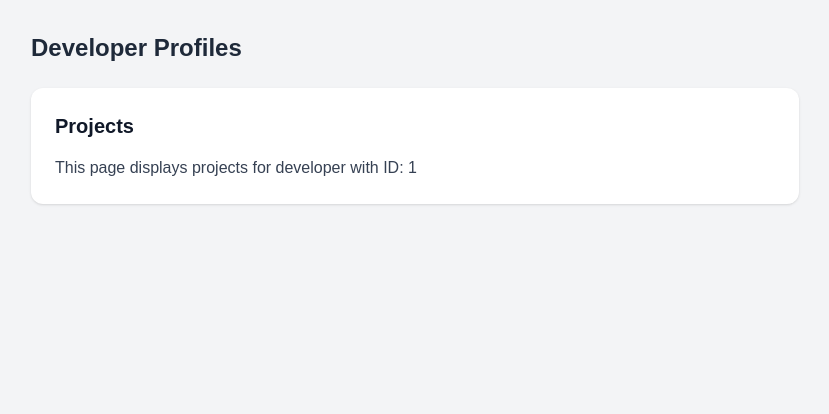
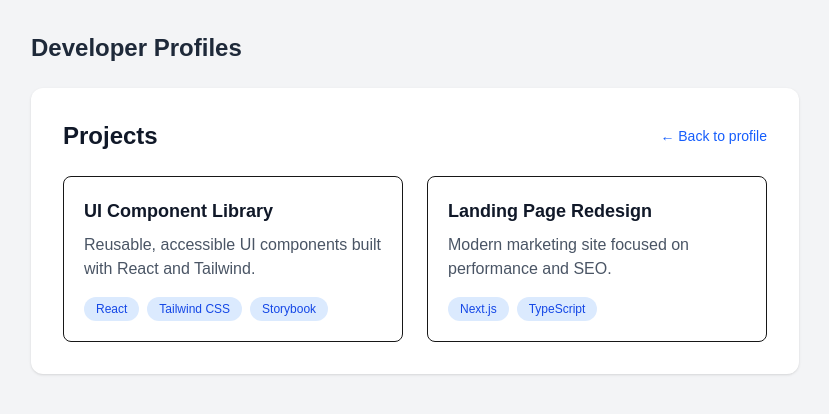
Before and after one commit to Mazennaji/devprofiles-nextjs, a Next.js app: page /developers/1/projects in a window 1280 px wide. Shown: the top 414 px of the page, without its empty margins (225-1054 px from the left). Built offline with nearby package versions, Linux system fonts and the light colour scheme.

Commit message:
Upgrade developer projects page with async params and project cards

```diff
--- a/app/developers/[id]/projects/page.tsx
+++ b/app/developers/[id]/projects/page.tsx
@@ -1,19 +1,112 @@
+import Link from "next/link";
+
 type PageProps = {
-  params: {
+  params: Promise<{
     id: string;
-  };
+  }>;
 };
 
-export default function ProjectsPage({ params }: PageProps) {
+const projectsByDeveloper: Record<
+  string,
+  {
+    title: string;
+    description: string;
+    tech: string[];
+  }[]
+> = {
+  "1": [
+    {
+      title: "UI Component Library",
+      description:
+        "Reusable, accessible UI components built with React and Tailwind.",
+      tech: ["React", "Tailwind CSS", "Storybook"],
+    },
+    {
+      title: "Landing Page Redesign",
+      description:
+        "Modern marketing site focused on performance and SEO.",
+      tech: ["Next.js", "TypeScript"],
+    },
+  ],
+  "2": [
+    {
+      title: "REST API Platform",
+      description:
+        "Scalable backend APIs with authentication and role management.",
+      tech: ["Node.js", "Express", "PostgreSQL"],
+    },
+  ],
+  "3": [
+    {
+      title: "E-commerce Platform",
+      description:
+        "Full-stack application with payments and admin dashboard.",
+      tech: ["React", "Node.js", "Docker"],
+    },
+  ],
+  "4": [
+    {
+      title: "Fitness Tracker App",
+      description:
+        "Android app for tracking workouts and performance metrics.",
+      tech: ["Kotlin", "Firebase"],
+    },
+  ],
+};
+
+export default async function ProjectsPage({ params }: PageProps) {
+  const { id } = await params;
+
+  const projects = projectsByDeveloper[id] ?? [];
+
   return (
-    <div className="rounded-xl bg-white p-6 shadow-sm">
-      <h3 className="mb-4 text-xl font-semibold text-gray-900">
-        Projects
-      </h3>
-      <p className="text-gray-700">
-        This page displays projects for developer with ID:{" "}
-        <span className="font-medium">{params.id}</span>
-      </p>
+    <div className="mx-auto max-w-4xl rounded-xl bg-white p-8 shadow-sm">
+      <div className="mb-6 flex items-center justify-between">
+        <h3 className="text-2xl font-bold text-gray-900">
+          Projects
+        </h3>
+
+        <Link
+          href={`/developers/${id}`}
+          className="text-sm text-blue-600 hover:underline"
+        >
+          ← Back to profile
+        </Link>
+      </div>
+
+      {projects.length === 0 ? (
+        <p className="text-gray-600">
+          No projects available for this developer yet.
+        </p>
+      ) : (
+        <div className="grid grid-cols-1 gap-6 sm:grid-cols-2">
+          {projects.map((project, index) => (
+            <div
+              key={index}
+              className="rounded-lg border p-5 transition hover:shadow-md"
+            >
+              <h4 className="text-lg font-semibold text-gray-900">
+                {project.title}
+              </h4>
+
+              <p className="mt-2 text-gray-600">
+                {project.description}
+              </p>
+
+              <div className="mt-4 flex flex-wrap gap-2">
+                {project.tech.map((t) => (
+                  <span
+                    key={t}
+                    className="rounded-full bg-blue-100 px-3 py-1 text-xs font-medium text-blue-700"
+                  >
+                    {t}
+                  </span>
+                ))}
+              </div>
+            </div>
+          ))}
+        </div>
+      )}
     </div>
   );
 }
```
